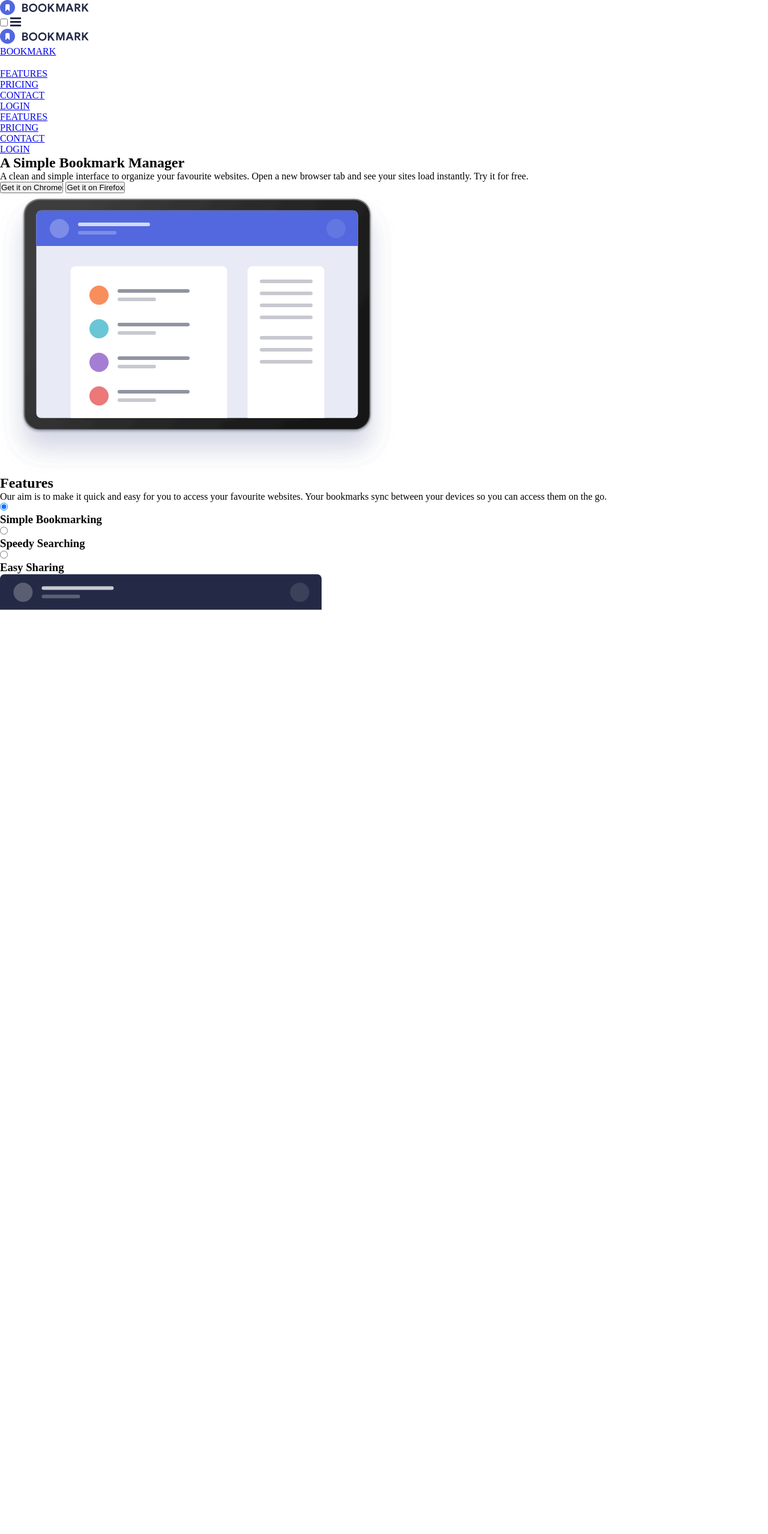
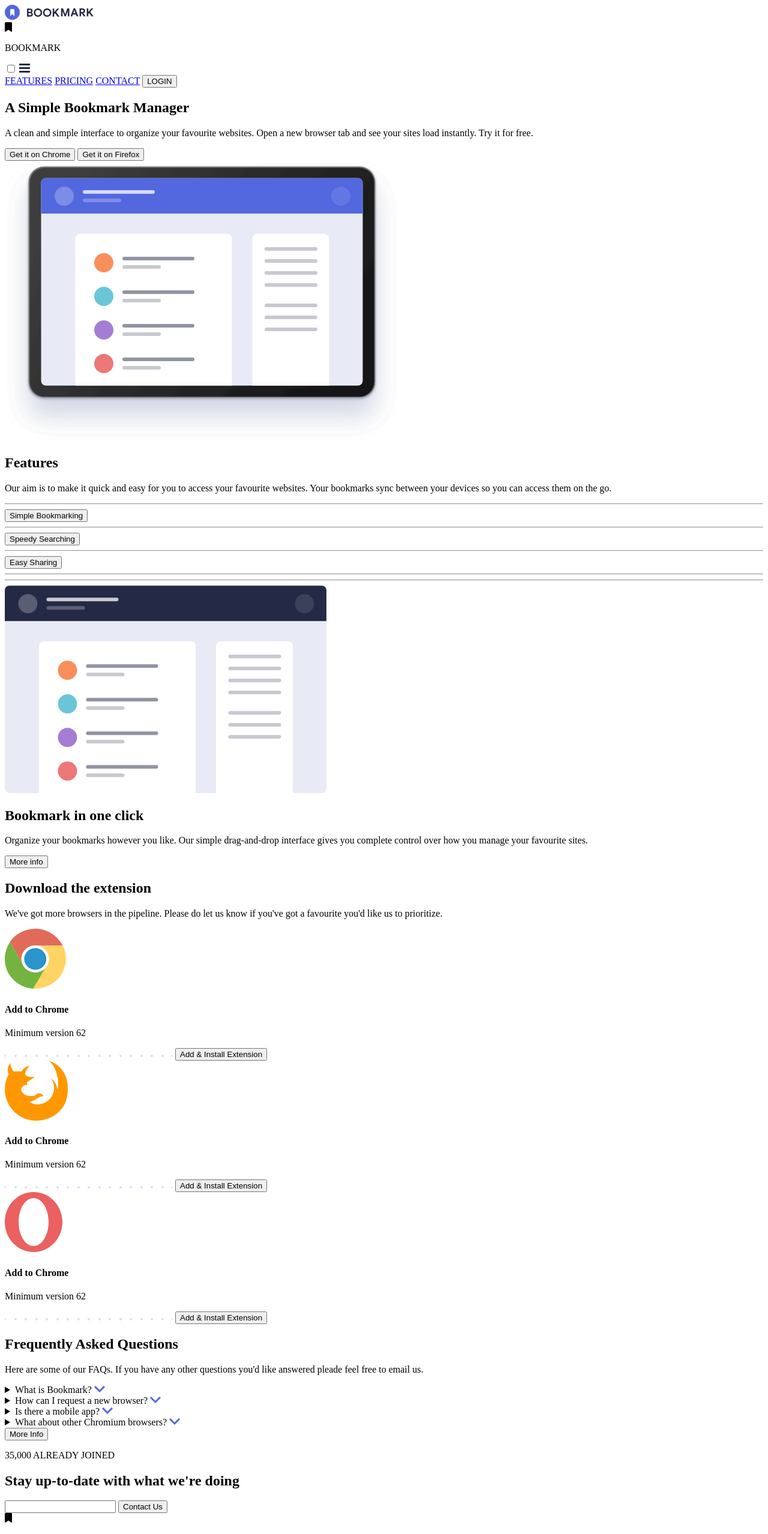
Before and after one commit to annahico/Maquetacio-Nivell3, a plain HTML site: page activity_1.2/index.html in a window 1280 px wide. Shown: the top 2557 px of the page at 60% size. Drawn offline with nearby package versions, Linux system fonts and the light colour scheme; files that its build step writes are made by us from their sources.

Commit message:
Refactor HTML structure and update CSS for improved organization and responsiveness

```diff
--- a/activity_1.2/SASS/style.scss
+++ /dev/null
@@ -1,20 +0,0 @@
-// Variables
-
-$color-blue: #5267df;
-$color-red: #fa5959;
-$color-grey: #f7f7f7;
-$color-dark: #242a45;
-$color-light: #fff;
-$color-muted: #9194a1;
-
-$font-main: 'Arial', sans-serif;
-$transition: 0.3s ease;
-$radius: 5px;
-
-// Reset
-
-* {
-  margin: 0;
-  padding: 0;
-  box-sizing: border-box;
-}
--- a/activity_1.2/index.html
+++ b/activity_1.2/index.html
@@ -1,264 +1,253 @@
 <!DOCTYPE html>
 <html lang="en">
-
   <head>
     <meta charset="UTF-8" />
     <meta name="viewport" content="width=device-width, initial-scale=1.0" />
-    <title>Landing Page</title>
-    <link rel="stylesheet" href="./style.css" />
+
+    <!-- Enllaços d'estils i icones -->
+    <link rel="stylesheet" href="./css/style.css" />
+    <link rel="icon" href="./images/favicon-32x32.png" />
+    <link
+      rel="stylesheet"
+      href="https://cdnjs.cloudflare.com/ajax/libs/font-awesome/6.5.2/css/all.min.css"
+      integrity="sha512-SnH5WK+bZxgPHs44uWIX+LLJAJ9/2PkPKZ5QiAj6Ta86w+fsb2TkcmfRyVX3pBnMFcV7oQPJkl9QevSCWr3W6A=="
+      crossorigin="anonymous"
+      referrerpolicy="no-referrer"
+    />
+
+    <title>Bookmark</title>
   </head>
 
   <body>
+
+    <!-- Capçalera -->
     <header>
-        <a href="#">
-            <img src="../img/Imagenes/logo-bookmark.svg" alt="Bookmark logo" />
-        </a>
+      <div id="logo">
+        <img src="../img/Imagenes/logo-bookmark.svg" />
+      </div>
+
+      <div id="logo-mobnav">
+        <div id="circle">
+          <i class="fa-solid fa-bookmark"></i>
+        </div>
+        <p id="logo-name">BOOKMARK</p>
+      </div>
+
+      <input type="checkbox" id="check" />
+      <label for="check" class="mostrar-menu">
+        <img src="../img/Imagenes/icon-hamburger.svg" />
+      </label>
+
       <nav>
-            <input type="checkbox" id="checkbox" />
-            <label for="checkbox"><img src="../img/Imagenes/icon-hamburger.svg" alt="Menú desplegable" /></label>
-            <div class="overlay">
-                <div class="overlay-header">
-                    <div class="footer-logo">
-                        <div class="recorte">
-                            <img src="../img/Imagenes/logo-bookmark.svg" alt="Logo de Bookmark" />
-                        </div>
-                        <a href="#">BOOKMARK</a>
-                    </div>
-                    <label for="checkbox" class="close-icon">
-                        <img src="../img/Imagenes/icon-close.svg" alt="Cerrar menú" />
+        <a href="#">FEATURES</a>
+        <a href="#">PRICING</a>
+        <a id="contact" href="#">CONTACT</a>
+        <button id="button-red">LOGIN</button>
+        <label for="check" class="esconder-menu">
+          <img src="../img/Imagenes/icon-close.svg" />
         </label>
-                </div>
-                <ul>
-                    <li><a href="#">FEATURES</a></li>
-                    <li><a href="#">PRICING</a></li>
-                    <li><a href="#">CONTACT</a></li>
-                    <li><a href="#">LOGIN</a></li>
-                </ul>
-            </div>
-            <ul class="menu-desktop">
-                <li><a href="#">FEATURES</a></li>
-                <li><a href="#">PRICING</a></li>
-                <li><a href="#">CONTACT</a></li>
-                <li><a href="#">LOGIN</a></li>
-            </ul>
       </nav>
     </header>
 
     <main>
-        <section class="first-section">
-            <div class="first-info">
+
+      <!-- Secció portada -->
+      <section id="portada">
+        <div id="portada-izquierda">
           <h1>A Simple Bookmark Manager</h1>
+
+          <div id="description-portada">
             <p>
-                    A clean and simple interface to organize your favourite
-                    websites. Open a new browser tab and see your sites load
-                    instantly. Try it for free.
+              A clean and simple interface to organize your favourite websites.
+              Open a new browser tab and see your sites load instantly. Try it
+              for free.
             </p>
-                <div class="first-btns">
-                    <button>Get it on Chrome</button>
-                    <button class="grey-btn">Get it on Firefox</button>
           </div>
+
+          <button class="button-blue">Get it on Chrome</button>
+          <button id="button-grey">Get it on Firefox</button>
         </div>
-            <div class="first-img">
-                <img src="../img/Imagenes/illustration-hero.svg" alt="" />
-                <div class="blue-bg firstblue-bg"></div>
+
+        <div id="portada-derecha">
+          <img id="illustration-hero" src="../img/Imagenes/illustration-hero.svg" />
         </div>
       </section>
 
-        <section class="second-section">
-            <div class="second-section-info">
+      <!-- Secció característiques -->
+      <section id="features">
         <h2>Features</h2>
+
+        <div id="description-features">
           <p>
-                    Our aim is to make it quick and easy for you to access
-                    your favourite websites. Your bookmarks sync between
-                    your devices so you can access them on the go.
+            Our aim is to make it quick and easy for you to access your
+            favourite websites. Your bookmarks sync between your devices so you
+            can access them on the go.
           </p>
-                <div class="features">
-                    <input type="radio" id="simple" name="simple" checked />
-                    <label for="simple">
-                        <h3>Simple Bookmarking</h3>
-                    </label>
-                    <input type="radio" id="speedy" name="simple" />
-                    <label for="speedy">
-                        <h3>Speedy Searching</h3>
-                    </label>
-                    <input type="radio" id="easy" name="simple" />
-                    <label for="easy">
-                        <h3>Easy Sharing</h3>
-                    </label>
-                    <div class="features-content">
-                        <article class="article simple">
-                            <div class="article-img">
-                                <img class="img-fluid" src="../img/Imagenes/illustration-features-tab-1.svg" alt="" />
-                                <div class="blue-bg secondblue-bg"></div>
         </div>
-                            <div class="article-info">
-                                <h3>Bookmark in one click</h3>
+
+        <div id="button-row">
+          <hr class="hr-features" />
+          <button class="button-features">Simple Bookmarking</button>
+          <hr class="hr-features" />
+          <button class="button-features">Speedy Searching</button>
+          <hr class="hr-features" />
+          <button class="button-features">Easy Sharing</button>
+          <hr class="hr-features" />
+        </div>
+
+        <hr id="hr-bottom-button" />
+
+        <div id="portada-features">
+          <div id="izquierda-features">
+            <img src="../img/Imagenes/illustration-features-tab-1.svg" />
+          </div>
+
+          <div id="derecha-features">
+            <h2>Bookmark in one click</h2>
             <p>
-                                    Organize your bookmarks however you
-                                    like. Our simple drag-and-drop interface
-                                    gives you complete control over how you
-                                    manage your favourite sites.
+              Organize your bookmarks however you like. Our simple drag-and-drop
+              interface gives you complete control over how you manage your
+              favourite sites.
             </p>
-                                <button>More info</button>
-                            </div>
-                        </article>
-                        <article class="article speedy">
-                            <div class="article-img">
-                                <img src="../img/Imagenes/illustration-features-tab-2.svg" alt="" />
-                                <div class="blue-bg secondblue-bg"></div>
-                            </div>
-                            <div class="article-info">
-                                <h3>Intelligent search</h3>
-                                <p>
-                                    Our powerful search feature will help
-                                    you find saved sites in no time at all.
-                                    No need to trawl through all of your
-                                    bookmarks.
-                                </p>
-                                <button>More info</button>
-                            </div>
-                        </article>
-                        <article class="article easy">
-                            <div class="article-img">
-                                <img src="../img/Imagenes/illustration-features-tab-3.svg" alt="" />
-                                <div class="blue-bg secondblue-bg"></div>
-                            </div>
-                            <div class="article-info">
-                                <h3>Share your bookmarks</h3>
-                                <p>
-                                    Easily share your bookmarks and
-                                    collections with others. Create a
-                                    shareable link that you can send at the
-                                    click of a button.
-                                </p>
-                                <button>More info</button>
-                            </div>
-                        </article>
-                    </div>
+            <button class="button-blue">More info</button>
           </div>
         </div>
       </section>
 
-        <section class="third-section">
-            <div class="third-section-info">
+      <!-- Secció extensions -->
+      <section id="extensions">
         <h2>Download the extension</h2>
+
+        <div id="description-extension">
           <p>
-                    We've got more browsers in the pipeline. Please do let
-                    us know if you've got a favourite you'd like us to
-                    prioritize.
+            We've got more browsers in the pipeline. Please do let us know if
+            you've got a favourite you'd like us to prioritize.
           </p>
         </div>
-            <div class="cards">
-                <div class="card">
-                    <img src="../img/Imagenes/logo-chrome.svg" alt="" />
-                    <h3>Add to Chrome</h3>
-                    <p>Minimum version 62</p>
-                    <img src="../img/Imagenes/bg-dots.svg" alt="" />
-                    <button>Add & Install Extension</button>
+
+        <div id="extension-row">
+
+          <div id="chrome-div">
+            <img src="../img/Imagenes/logo-chrome.svg" />
+            <h4>Add to Chrome</h4>
+            <p class="small-p">Minimum version 62</p>
+            <img class="dots" src="../img/Imagenes/bg-dots.svg" />
+            <button class="button-blue">Add & Install Extension</button>
           </div>
-                <div class="card">
-                    <img src="../img/Imagenes/logo-firefox.svg" alt="" />
-                    <h3>Add to Firefox</h3>
-                    <p>Minimum version 55</p>
-                    <img src="../img/Imagenes/bg-dots.svg" alt="" />
-                    <button>Add & Install Extension</button>
+
+          <div id="firefox-div">
+            <img src="../img/Imagenes/logo-firefox.svg" />
+            <h4>Add to Chrome</h4>
+            <p class="small-p">Minimum version 62</p>
+            <img class="dots" src="../img/Imagenes/bg-dots.svg" />
+            <button class="button-blue">Add & Install Extension</button>
           </div>
-                <div class="card">
-                    <img src="../img/Imagenes/logo-opera.svg" alt="" />
-                    <h3>Add to Firefox</h3>
-                    <p>Minimum version 46</p>
-                    <img src="../img/Imagenes/bg-dots.svg" alt="" />
-                    <button>Add & Install Extension</button>
+
+          <div id="opera-div">
+            <img src="../img/Imagenes/logo-opera.svg" />
+            <h4>Add to Chrome</h4>
+            <p class="small-p">Minimum version 62</p>
+            <img class="dots" src="../img/Imagenes/bg-dots.svg" />
+            <button class="button-blue">Add & Install Extension</button>
           </div>
+
         </div>
       </section>
 
-        <section class="fourth-section">
+      <!-- Secció preguntes freqüents -->
+      <section id="questions">
+        <div id="questions-description">
           <h2>Frequently Asked Questions</h2>
           <p>
-                Here are some of our FAQs. If you have any other questions
-                you'd like answered please feel free to email us.
+            Here are some of our FAQs. If you have any other questions you'd
+            like answered pleade feel free to email us.
           </p>
-            <ul class="questions">
-                <li>
-                    <input type="checkbox" id="first-q" />
-                    <label for="first-q">
-                        <h3>What is Bookmark?</h3>
-                        <img src="../img/Imagenes/icon-arrow.svg" alt="" />
-                    </label>
+        </div>
+
+        <div id="questions-div">
+          <details>
+            <summary>
+              What is Bookmark?<span class="flecha">
+                <img src="../img/Imagenes/icon-arrow.svg" />
+              </span>
+            </summary>
             <p>
-                        Lorem ipsum, dolor sit amet consectetur adipisicing
-                        elit. Facilis accusantium eaque alias ipsum mollitia
-                        pariatur, vitae repellat soluta tempora voluptate!
+              Lorem ipsum dolor sit amet, consectetur adipiscing elit...
             </p>
-                </li>
-                <li>
-                    <input type="checkbox" id="second-q" />
-                    <label for="second-q">
-                        <h3>How can I request a new browser?</h3>
-                        <img src="../img/Imagenes/icon-arrow.svg" alt="" />
-                    </label>
+          </details>
+
+          <details>
+            <summary>
+              How can I request a new browser?<span class="flecha">
+                <img src="../img/Imagenes/icon-arrow.svg" />
+              </span>
+            </summary>
             <p>
-                        Lorem ipsum, dolor sit amet consectetur adipisicing
-                        elit. Facilis accusantium eaque alias ipsum mollitia
-                        pariatur, vitae repellat soluta tempora voluptate!
+              Lorem ipsum dolor sit amet, consectetur adipiscing elit...
             </p>
-                </li>
-                <li>
-                    <input type="checkbox" id="third-q" />
-                    <label for="third-q">
-                        <h3>Is there a mobile app?</h3>
-                        <img src="../img/Imagenes/icon-arrow.svg" alt="" />
-                    </label>
+          </details>
+
+          <details>
+            <summary>
+              Is there a mobile app?<span class="flecha">
+                <img src="../img/Imagenes/icon-arrow.svg" />
+              </span>
+            </summary>
             <p>
-                        Lorem ipsum, dolor sit amet consectetur adipisicing
-                        elit. Facilis accusantium eaque alias ipsum mollitia
-                        pariatur, vitae repellat soluta tempora voluptate!
+              Lorem ipsum dolor sit amet, consectetur adipiscing elit...
             </p>
-                </li>
-                <li>
-                    <input type="checkbox" id="fourth-q" />
-                    <label for="fourth-q">
-                        <h3>What about other Chromium browsers?</h3>
-                        <img src="../img/Imagenes/icon-arrow.svg" alt="" />
-                    </label>
+          </details>
+
+          <details>
+            <summary>
+              What about other Chromium browsers?<span class="flecha">
+                <img src="../img/Imagenes/icon-arrow.svg" />
+              </span>
+            </summary>
             <p>
-                        Lorem ipsum, dolor sit amet consectetur adipisicing
-                        elit. Facilis accusantium eaque alias ipsum mollitia
-                        pariatur, vitae repellat soluta tempora voluptate!
+              Lorem ipsum dolor sit amet, consectetur adipiscing elit...
             </p>
-                </li>
-            </ul>
-            <button>More info</button>
+          </details>
+        </div>
+
+        <button class="button-blue">More Info</button>
       </section>
 
-        <section class="fifth-section">
-            <p>35.000+ ALREADY JOINED</p>
-            <h2>Stay up-to-date with what we're doing</h2>
-            <form>
-                <input type="email" id="email" name="email" placeholder="Enter your email address" required />
-                <button type="submit">Contact Us</button>
-            </form>
-        </section>
     </main>
 
+    <!-- Peu de pàgina -->
     <footer>
-        <div class="footer-logo">
-            <div class="recorte">
-                <img src="../img/Imagenes/logo-bookmark.svg" alt="Logo de Bookmark" />
+
+      <!-- Subscriu-te al newsletter -->
+      <section id="newsletter">
+        <p>35,000 ALREADY JOINED</p>
+        <h2>Stay up-to-date with what we're doing</h2>
+        <div class="input-email">
+          <input type="email" />
+          <button id="button-red">Contact Us</button>
         </div>
-            <a href="#">BOOKMARK</a>
+      </section>
+
+      <!-- Navegació i xarxes socials -->
+      <section id="footer">
+        <div id="left-footer">
+          <div id="logo-mobnav">
+            <div id="circle">
+              <i class="fa-solid fa-bookmark"></i>
             </div>
-        <ul>
-            <li><a href="#">FEATURES</a></li>
-            <li><a href="#">PRICING</a></li>
-            <li><a href="#">CONTACT</a></li>
-        </ul>
-        <div class="icons">
-            <img src="../img/Imagenes/icon-facebook.svg" alt="Facebook" />
-            <img src="../img/Imagenes/icon-twitter.svg" alt="Twitter" />
+            <p id="logo-name">BOOKMARK</p>
           </div>
+          <a href="#">FEATURES</a>
+          <a href="#">PRICING</a>
+          <a href="#">CONTACT</a>
+        </div>
+
+        <div id="redes-icons">
+          <img src="../img/Imagenes/icon-facebook.svg" />
+          <img src="../img/Imagenes/icon-twitter.svg" />
+        </div>
+      </section>
+
     </footer>
   </body>
-
 </html>
```
Also changed, not shown: activity_1.2/css/style.css, 1 other file. Lines whose indentation alone changed are shown as unchanged.
